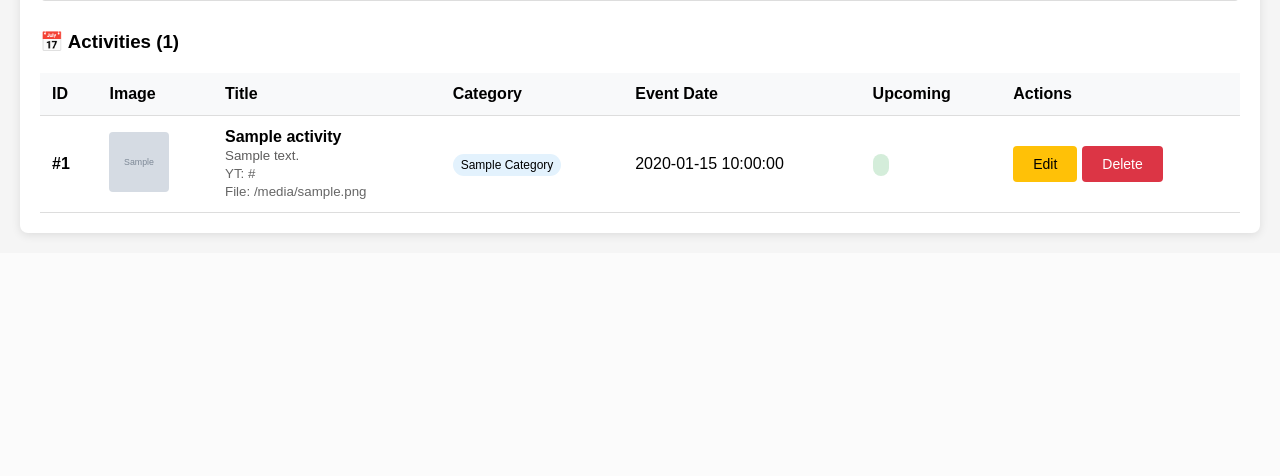
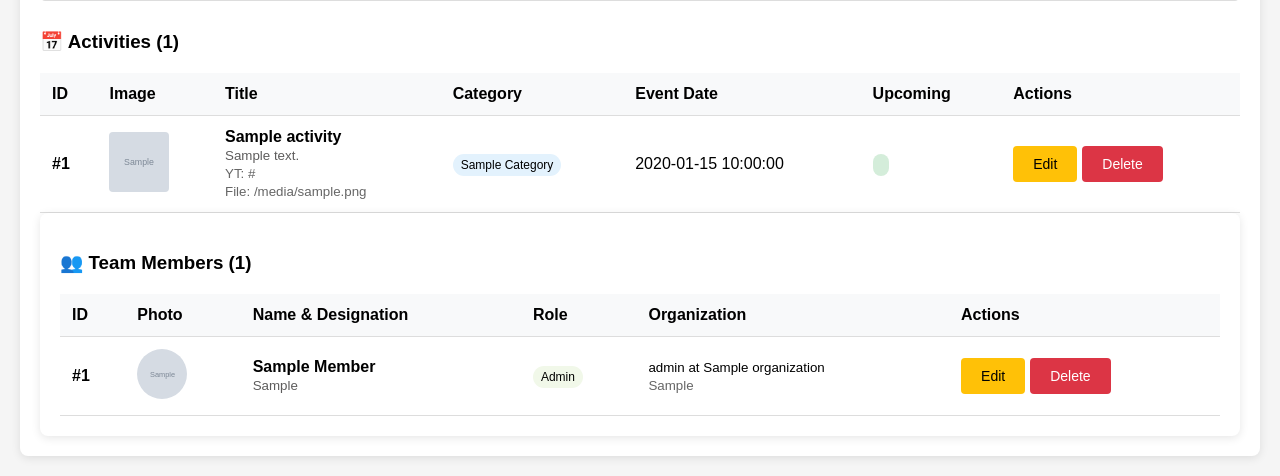
Before and after one commit to aimlcommunitybd/aimlcommunitybd, a Flask app: template src/app/templates/admin/dashboard.html in a window 1280 px wide. Shown: the part 1043-1519 px from the top of the page. Before the commit the page ends 1281 px from the top, so only its background shows below. Run offline with Flask 3, Linux system fonts and the light colour scheme; the template is opened without the code that fills it: most values are stand-ins (such as "Sample title", 1, 10 or a date in 2020); grey boxes marked "Sample" are stand-in pictures.

Commit message:
feat: table for teams information at admin UI

```diff
--- a/src/app/templates/admin/dashboard.html
+++ b/src/app/templates/admin/dashboard.html
@@ -248,6 +248,120 @@
             <p>Create your first activity using the form above.</p>
         </div>
         {% endif %}
+
+        <!-- Team Table -->
+         <div class="container mt-5">
+    <h3>👥 Team Members ({{ team_members|length }})</h3>
+    {% if team_members %}
+    <table>
+        <thead>
+            <tr>
+                <th>ID</th>
+                <th>Photo</th>
+                <th>Name & Designation</th>
+                <th>Role</th>
+                <th>Organization</th>
+                <th>Actions</th>
+            </tr>
+        </thead>
+        <tbody>
+            {% for member in team_members %}
+            <tr>
+                <td><strong>#{{ member.id }}</strong></td>
+                <td>
+                    <img src="{{ member.img_url }}" alt="{{ member.name }}" class="activity-img" style="border-radius: 50%; width: 50px; height: 50px; object-fit: cover;">
+                </td>
+                <td>
+                    <strong>{{ member.name|title }}</strong><br>
+                    <small style="color:#5d5c5c;">{{ member.community_designation|title }}</small>
+                </td>
+                <td>
+                    <span style="background:#f1f8e9; padding:4px 8px; border-radius:12px; font-size:12px;">
+                        {{ member.community_role|title }}
+                    </span>
+                </td>
+                <td>
+                    <small>{{ member.professional_role }} at {{ member.organization }}</small><br>
+                    <small style="color:#666;">{{ member.organization_location }}</small>
+                </td>
+                <td>
+                    <div class="actions">
+                        <a href="#edit-team-{{ member.id }}" class="btn btn-warning js-edit-btn">Edit</a>
+                        <form method="POST" action="/admin/team/{{ member.id }}/delete" style="display:inline;" onsubmit="return confirm('Remove {{ member.name }} from the team?')">
+                            <button type="submit" class="btn btn-danger">Delete</button>
+                        </form>
+                    </div>
+                </td>
+            </tr>
+
+            <tr class="edit-row" id="edit-team-{{ member.id }}" style="display:none;">
+                <td colspan="6">
+                    <form method="POST" action="/admin/team/{{ member.id }}/update" enctype="multipart/form-data" class="update-form">
+                        <h4>✏️ Edit Team Member: {{ member.name }}</h4>
+                        <div class="form-row">
+                            <div class="form-group">
+                                <label>Full Name</label>
+                                <input type="text" name="name" value="{{ member.name }}" required>
+                            </div>
+                            <div class="form-group">
+                                <label>Community Role</label>
+                                <select name="community_role" required>
+                                    <option value="mentor" {% if member.community_role == 'mentor' %}selected{% endif %}>Mentor/Leader</option>
+                                    <option value="management" {% if member.community_role == 'management' %}selected{% endif %}>Management</option>
+                                    <option value="volunteer" {% if member.community_role == 'volunteer' %}selected{% endif %}>Volunteer</option>
+                                </select>
+                            </div>
+                        </div>
+
+                        <div class="form-row">
+                            <div class="form-group">
+                                <label>Community Designation</label>
+                                <input type="text" name="community_designation" value="{{ member.community_designation }}" required>
+                            </div>
+                            <div class="form-group">
+                                <label>LinkedIn URL</label>
+                                <input type="url" name="linkedin_url" value="{{ member.linkedin_url or '' }}">
+                            </div>
+                        </div>
+
+                        <div class="form-row">
+                            <div class="form-group">
+                                <label>Professional Role</label>
+                                <input type="text" name="professional_role" value="{{ member.professional_role or '' }}">
+                            </div>
+                            <div class="form-group">
+                                <label>Organization</label>
+                                <input type="text" name="organization" value="{{ member.organization or '' }}">
+                            </div>
+                        </div>
+
+                        <div class="form-row">
+                            <div class="form-group">
+                                <label>Organization Location</label>
+                                <input type="text" name="organization_location" value="{{ member.organization_location or '' }}">
+                            </div>
+                            <div class="form-group">
+                                <label>Update Photo</label>
+                                <input type="file" name="image" accept="image/*">
+                            </div>
+                        </div>
+
+                        <div class="actions">
+                            <button type="submit" class="btn btn-primary">💾 Save Changes</button>
+                            <button type="button" class="btn btn-secondary js-cancel-btn" onclick="document.getElementById('edit-team-{{ member.id }}').style.display='none';">Cancel</button>
+                        </div>
+                    </form>
+                </td>
+            </tr>
+            {% endfor %}
+        </tbody>
+    </table>
+    {% else %}
+    <div style="text-align:center; padding:40px; color:#999;">
+        <p>No team members found in the database.</p>
+    </div>
+    {% endif %}
+</div>
     </div>
 
     <script>
```
